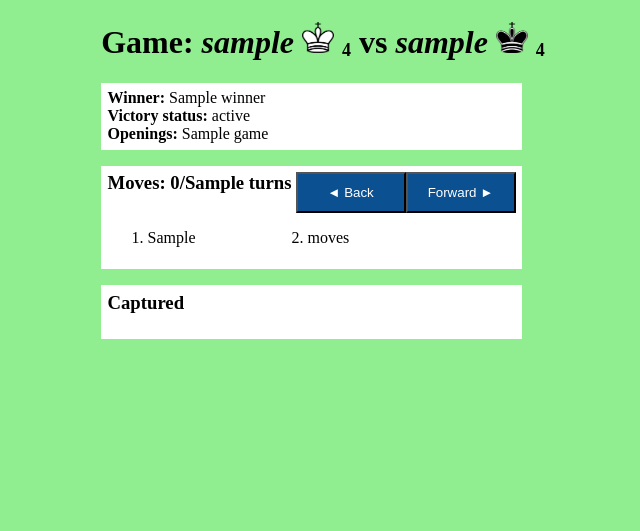
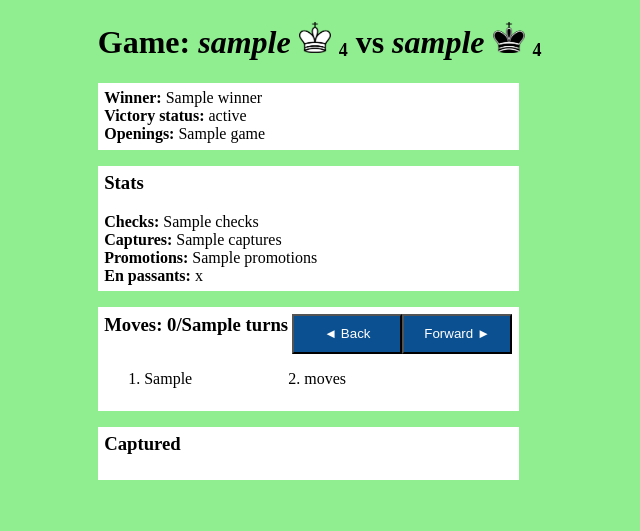
Before and after one commit to cqnykamp/chess-website, a Flask app: template webapp/templates/game.html in a window 1280 px wide. Shown: the part 48-579 px from the top of the page, without its empty margins (317-957 px from the left). Run offline with Flask 2, Linux system fonts and the light colour scheme; the template is opened without the code that fills it: most values are stand-ins (such as "Sample title", 1, 10 or a date in 2020); parts of the project's set-up code (start-up, migrations or seed data) failed here and were passed over; some libraries are stand-ins or nearby versions.

Commit message:
Better button presses, game viewer displays stats

```diff
--- a/webapp/api.py
+++ b/webapp/api.py
@@ -31,7 +31,11 @@
     users_white.username, games.white_player_rating, users_black.username, games.black_player_rating,
     games.turns, games.victory_status, games.winner, games.rated_status, games.increment_code,
     openings1.opening_name, openings2.opening_name, openings3.opening_name, openings4.opening_name,
-    games.checks, games.captures, games.en_passants, games.castles, games.promotions
+    games.checks, games.captures, games.en_passants, games.castles, games.promotions,
+
+    games.capturing_queens, games.capturing_rooks, games.capturing_bishops, games.capturing_knights, games.capturing_pawns, games.capturing_kings,
+    games.captured_queens, games.captured_rooks, games.captured_bishops, games.captured_knights, games.captured_pawns
+
 '''
 
 GAME_METADATA_TABLE_JOINS = '''
@@ -55,7 +59,11 @@
     [white_username, white_rating, black_username, black_rating, \
         turns, victory_status, winner, rated_status, increment_code, \
         opening1, opening2, opening3, opening4, \
-        checks, captures, en_passants, castles, promotions \
+        checks, captures, en_passants, castles, promotions, \
+
+        capturing_queens, capturing_rooks, capturing_bishops, capturing_knights, capturing_pawns, capturing_kings, \
+        captured_queens, captured_rooks, captured_bishops, captured_knights, captured_pawns, \
+
     ] = metadata_row
 
     openings = []
@@ -68,6 +76,23 @@
     if opening4:
         openings.append(opening4)
 
+    captured_pieces = {
+        'queen': captured_queens,
+        'rook': captured_rooks,
+        'knight': captured_knights,
+        'bishop': captured_bishops,
+        'pawn': captured_pawns,
+    }
+
+    captures_by_piece = {
+        'king': capturing_kings,
+        'queen': capturing_queens,
+        'rook': capturing_rooks,
+        'knight': capturing_knights,
+        'bishop': capturing_bishops,
+        'pawn': capturing_pawns,
+    }
+
     return {
         'white_username': white_username,
         'white_rating': white_rating,
@@ -79,6 +104,13 @@
         'rated_status': rated_status,
         'opening_names': openings,
         'increment_code': increment_code,
+
+        'checks': checks,
+        'captures': captures,
+        'en_passants': en_passants,
+        'promotions': promotions,
+        'captured_pieces': captured_pieces,
+        'captures_by_piece': captures_by_piece,
     }
 
 
--- a/webapp/static/app.css
+++ b/webapp/static/app.css
@@ -36,6 +36,10 @@
     font-family: fantasy;
     color: white;
     cursor: pointer;
+}
+
+button:hover {
+    background-color: #094074;
 }
 
 
--- a/webapp/templates/game.html
+++ b/webapp/templates/game.html
@@ -4,6 +4,9 @@
 <script>
     var boardPositions = JSON.parse('{{ game_data.board_positions|tojson }}');
     var capturedPieces = JSON.parse('{{ game_data.captured_pieces|tojson }}');
+
+    var intervalForward;
+    var intervalBack;
 </script>
 
 <script type='text/javascript' src="{{ url_for('static', filename='game.js') }}"></script>
@@ -41,12 +44,27 @@
                 <b>Openings:</b> {{ game_data.opening_names }}<br/>
             </div>
 
+            <div class="panel">
+                <h3>Stats</h3>
+                <b>Checks:</b> {{ game_data.checks }}<br/>
+                <b>Captures:</b> {{ game_data.captures }}<br/>
+                <b>Promotions:</b> {{ game_data.promotions }}<br/>
+                <b>En passants:</b> {{ game_data.en_passants }}<br/>
+
+            </div>
+
             <div id="moves-panel" class="panel">
 
                 <div class="inline">
                     <h3>Moves: <span id="turn-counter">0</span>/{{ game_data.turns }}</h3>
-                    <button onclick="previousTurn()">&#9668; Back</button>
-                    <button onclick="nextTurn()">Forward &#9658;</button>
+                    <button
+                        onmousedown="clearInterval(intervalBack); previousTurn(); intervalForward=setInterval(previousTurn, 200)"
+                        onmouseup="clearInterval(intervalForward)"
+                    >&#9668; Back</button>
+                    <button
+                        onmousedown="clearInterval(intervalForward); nextTurn(); intervalBack=setInterval(nextTurn, 200)"
+                        onmouseup="clearInterval(intervalBack)"
+                    >Forward &#9658;</button>
                 </div>
 
                 <div id="moves-list">{{ game_data.moves }}</div>
@@ -55,23 +73,8 @@
 
 
             <div class="panel">
-
                 <h3>Captured</h3>
-
-                <div id='captured'>
-                    <!-- <img src="{{ url_for('static', filename='images/pawn-white.png') }}" />
-                    <img src="{{ url_for('static', filename='images/knight-white.png') }}" />
-                    <img src="{{ url_for('static', filename='images/pawn-white.png') }}" />
-                    <img src="{{ url_for('static', filename='images/pawn-white.png') }}" />
-                    <img src="{{ url_for('static', filename='images/queen-white.png') }}" /> -->
-
-                </div>
-
-
-                <!-- <div class='captured'>
-                    <img src="{{ url_for('static', filename='images/bishop-black.png') }}" />
-                </div> -->
-
+                <div id='captured'></div>
             </div>
 
 
@@ -79,9 +82,7 @@
         </div>
 
 
-        <!-- <div class="split right panel" > -->
-            <table id="gameboard"></table>
-        <!-- </div> -->
+        <table id="gameboard" class="split"></table>
 
     </div>
 
```
